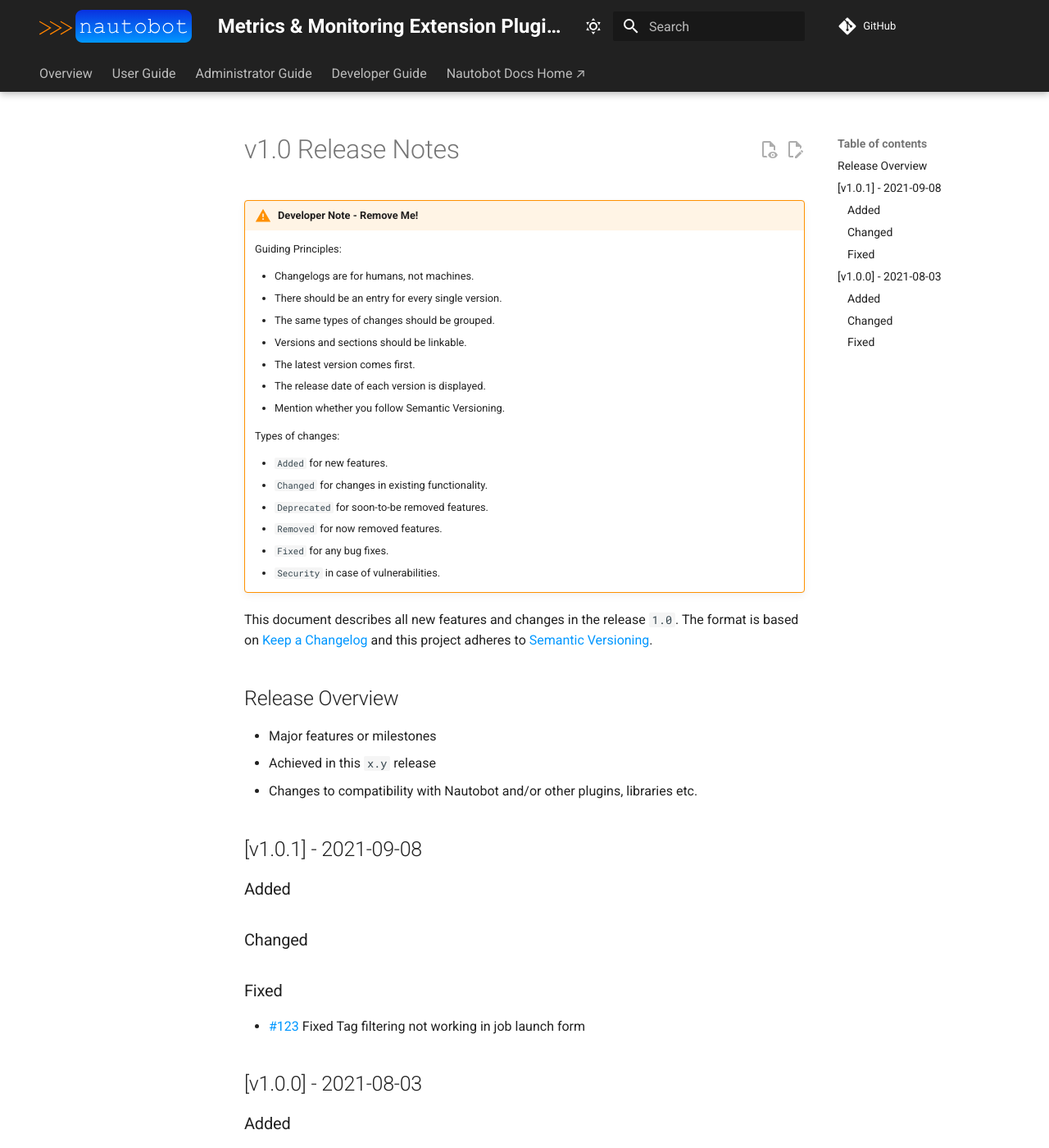
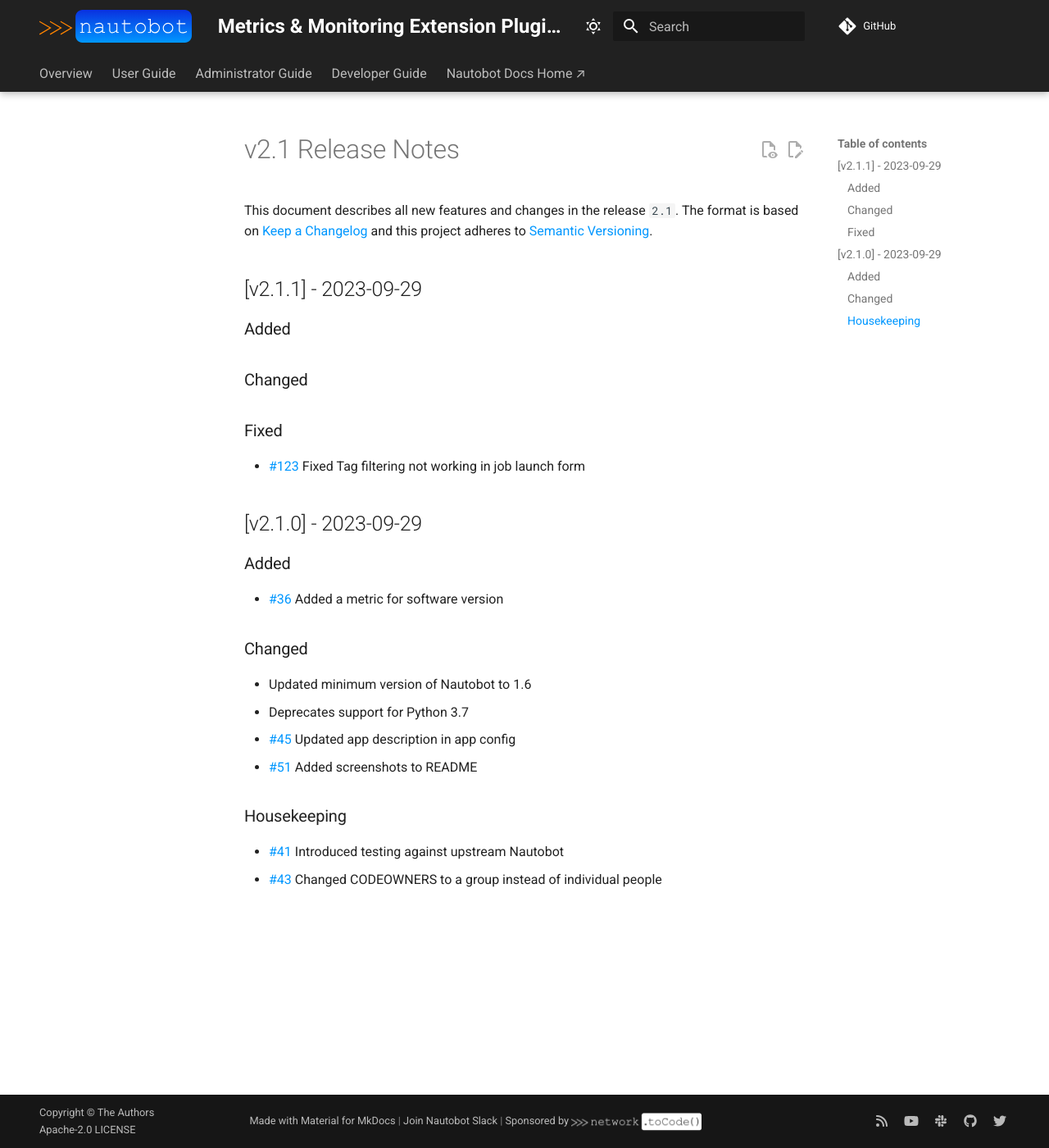
Before and after one commit to nautobot/nautobot-app-capacity-metrics, an MkDocs documentation site: the page built from docs/admin/release_notes/version_2.1.md, in a window 1280 px wide and 1400 px high. Shown: the whole window at 82% size. Built offline with MkDocs 1.6.1 and Material for MkDocs 9.7.7, drawn with Linux system fonts in a browser that asks for light colours; comment, search, counter and statistics services are not loaded.

Commit message:
update release notes

```diff
--- a/docs/admin/release_notes/version_2.1.md
+++ b/docs/admin/release_notes/version_2.1.md
@@ -1,35 +1,10 @@
-# v1.0 Release Notes
-
-!!! warning "Developer Note - Remove Me!"
-    Guiding Principles:
-
-    - Changelogs are for humans, not machines.
-    - There should be an entry for every single version.
-    - The same types of changes should be grouped.
-    - Versions and sections should be linkable.
-    - The latest version comes first.
-    - The release date of each version is displayed.
-    - Mention whether you follow Semantic Versioning.
-
-    Types of changes:
-
-    - `Added` for new features.
-    - `Changed` for changes in existing functionality.
-    - `Deprecated` for soon-to-be removed features.
-    - `Removed` for now removed features.
-    - `Fixed` for any bug fixes.
-    - `Security` in case of vulnerabilities.
+# v2.1 Release Notes
 
 
-This document describes all new features and changes in the release `1.0`. The format is based on [Keep a Changelog](https://keepachangelog.com/en/1.0.0/) and this project adheres to [Semantic Versioning](https://semver.org/spec/v2.0.0.html).
+This document describes all new features and changes in the release `2.1`. The format is based on [Keep a Changelog](https://keepachangelog.com/en/1.0.0/) and this project adheres to [Semantic Versioning](https://semver.org/spec/v2.0.0.html).
 
-## Release Overview
 
-- Major features or milestones
-- Achieved in this `x.y` release
-- Changes to compatibility with Nautobot and/or other plugins, libraries etc.
-
-## [v1.0.1] - 2021-09-08
+## [v2.1.1] - 2023-09-29
 
 ### Added
 
@@ -39,10 +14,20 @@
 
 - [#123](https://github.com/nautobot/nautobot-plugin-capacity-metrics/issues/123) Fixed Tag filtering not working in job launch form
 
-## [v1.0.0] - 2021-08-03
+## [v2.1.0] - 2023-09-29
 
 ### Added
 
+- [#36](https://github.com/nautobot/nautobot-plugin-capacity-metrics/pull/36) Added a metric for software version
+
 ### Changed
 
-### Fixed
+- Updated minimum version of Nautobot to 1.6
+- Deprecates support for Python 3.7
+- [#45](https://github.com/nautobot/nautobot-plugin-capacity-metrics/pull/45) Updated app description in app config
+- [#51](https://github.com/nautobot/nautobot-plugin-capacity-metrics/pull/51) Added screenshots to README
+
+### Housekeeping
+
+- [#41](https://github.com/nautobot/nautobot-plugin-capacity-metrics/pull/41) Introduced testing against upstream Nautobot
+- [#43](https://github.com/nautobot/nautobot-plugin-capacity-metrics/pull/43) Changed CODEOWNERS to a group instead of individual people
```
Also changed, not shown: docs/admin/release_notes/version_1.0.md (+1 -42 lines), docs/admin/release_notes/version_1.1.md (+4 -43 lines), docs/admin/release_notes/version_2.0.md (+6 -40 lines), docs/admin/release_notes/version_3.0.md (+9 -36 lines).
